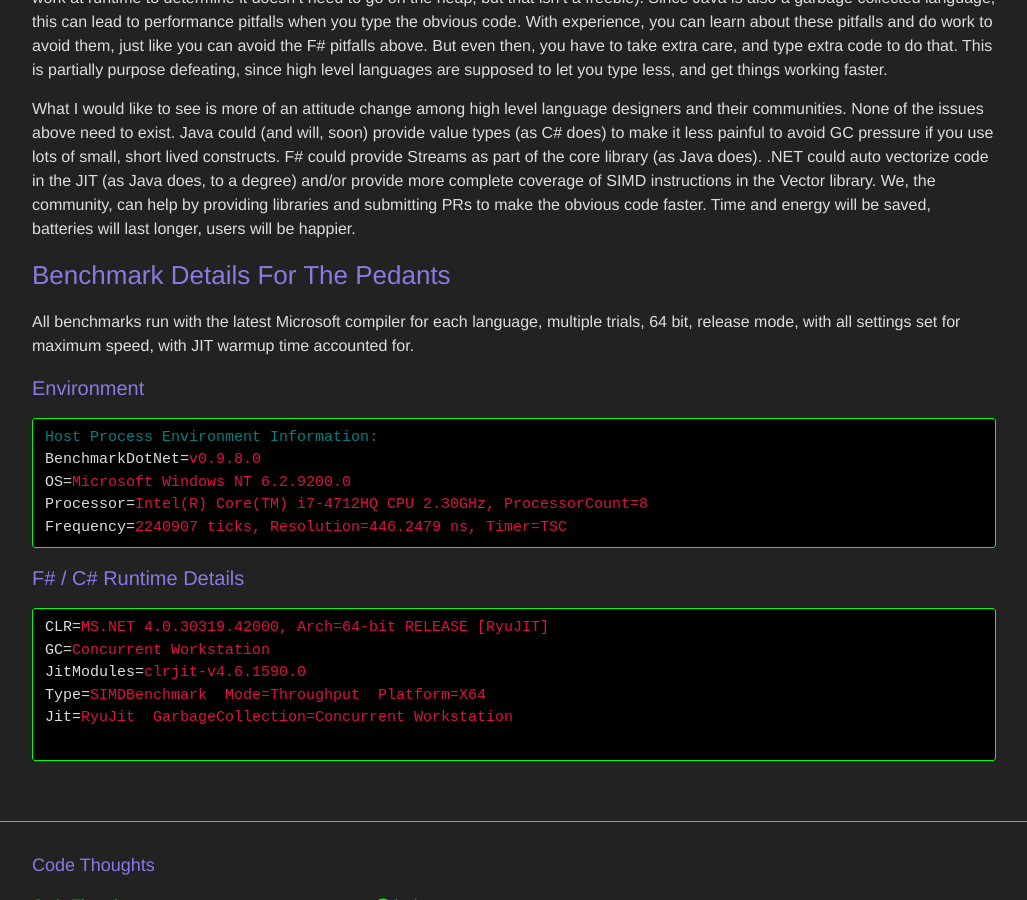
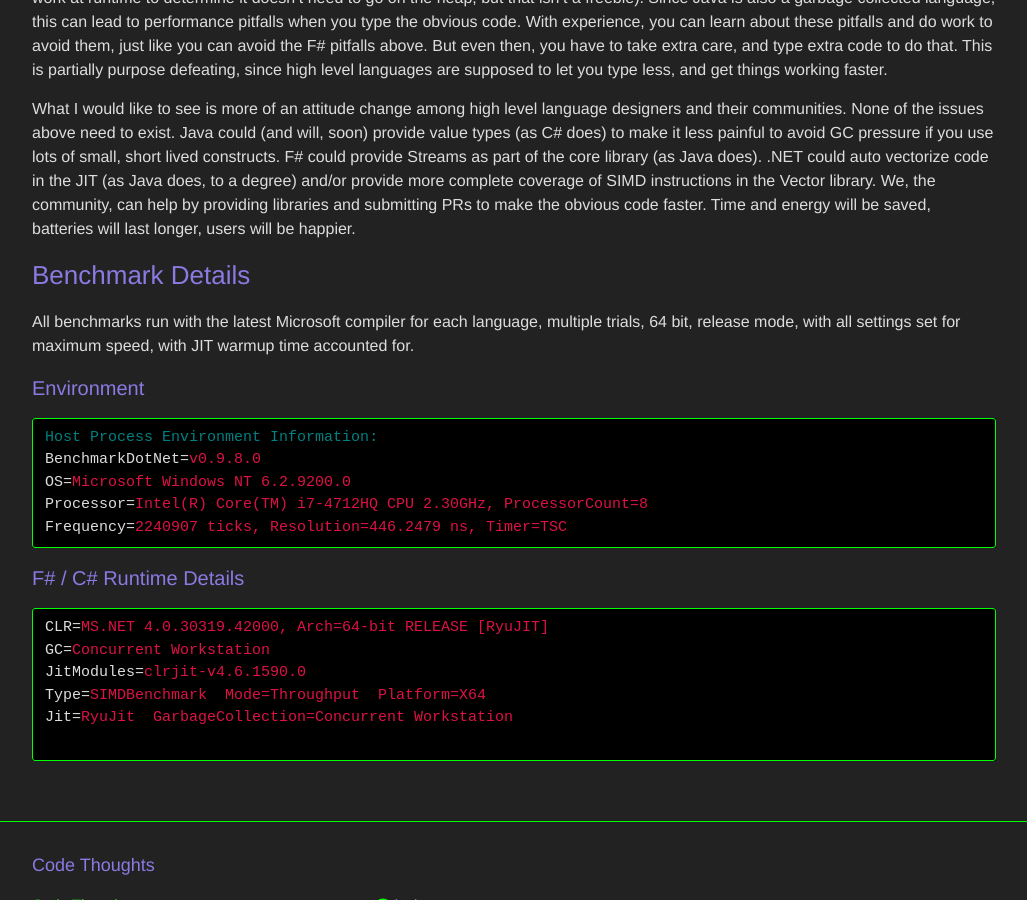
Before and after one commit to jackmott/jackmott.github.io, a Jekyll site: the page built from _posts/2016-7-22-making-obvious-fast.markdown, in a window 1280 px wide and 900 px high, scrolled down 2784 px. Shown: the whole window, without its empty margins (126-1153 px from the left). Built offline with Jekyll 4.4.1, drawn with Linux system fonts in a browser that asks for light colours.

Commit message:
elide pedants

```diff
--- a/_posts/2016-7-22-making-obvious-fast.markdown
+++ b/_posts/2016-7-22-making-obvious-fast.markdown
@@ -134,7 +134,7 @@ F# could provide Streams as part of the core library (as Java does).  .NET could
 complete coverage of SIMD instructions in the Vector library.  We, the community, can help by providing libraries and submitting PRs to make the obvious
 code faster.  Time and energy will be saved, batteries will last longer, users will be happier.
 
-### Benchmark Details For The Pedants<a name="benchmark"></a>
+### Benchmark Details <a name="benchmark"></a>
 
 All benchmarks run with the latest Microsoft compiler for each language, multiple trials, 64 bit, release mode, with all settings set for maximum speed, with
 JIT warmup time accounted for.
```
